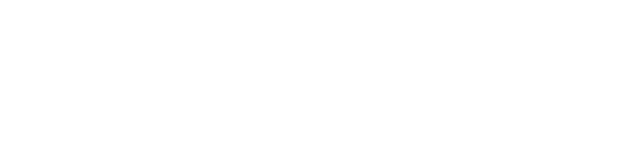
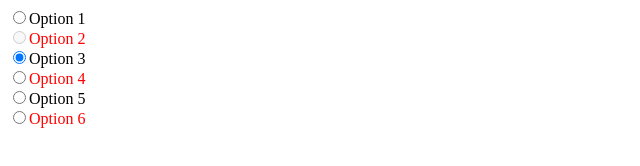
Before and after one commit to acciojob/radio-list-nitishjaiswal2002, a website: page main.html in a window 1280 px wide. Shown: the whole page, without its empty margins (0-640 px from the left). Drawn offline with Linux system fonts and the light colour scheme.

Commit message:
created a submission

```diff
--- a/main.html
+++ b/main.html
@@ -10,7 +10,14 @@
 	<!-- the entire body must be written by student -->
     <script type="text/javascript" src="./script.js">
 </script>
-
+	<form>
+<label><input type="radio" name="option" value="1">Option 1</label><br>
+<label class="red"><input type="radio"  name="option" value="2" disabled>Option 2</label><br>
+<label><input  type="radio"name="option" value="3" checked>Option 3</label><br>
+<label class="red"><input type="radio"  name="option" value="4">Option 4</label>	<br>
+<label><input type="radio"name="option" value="5">Option 5</label>	<br>
+<label class="red"><input type="radio" name="option" value="6">Option 6</label>
+	</form>
 </body>
 
 </html>
--- a/styles.css
+++ b/styles.css
@@ -1 +1,4 @@
 /*  your css code here. If applicable */
+.red{
+	color:red;
+}
```
